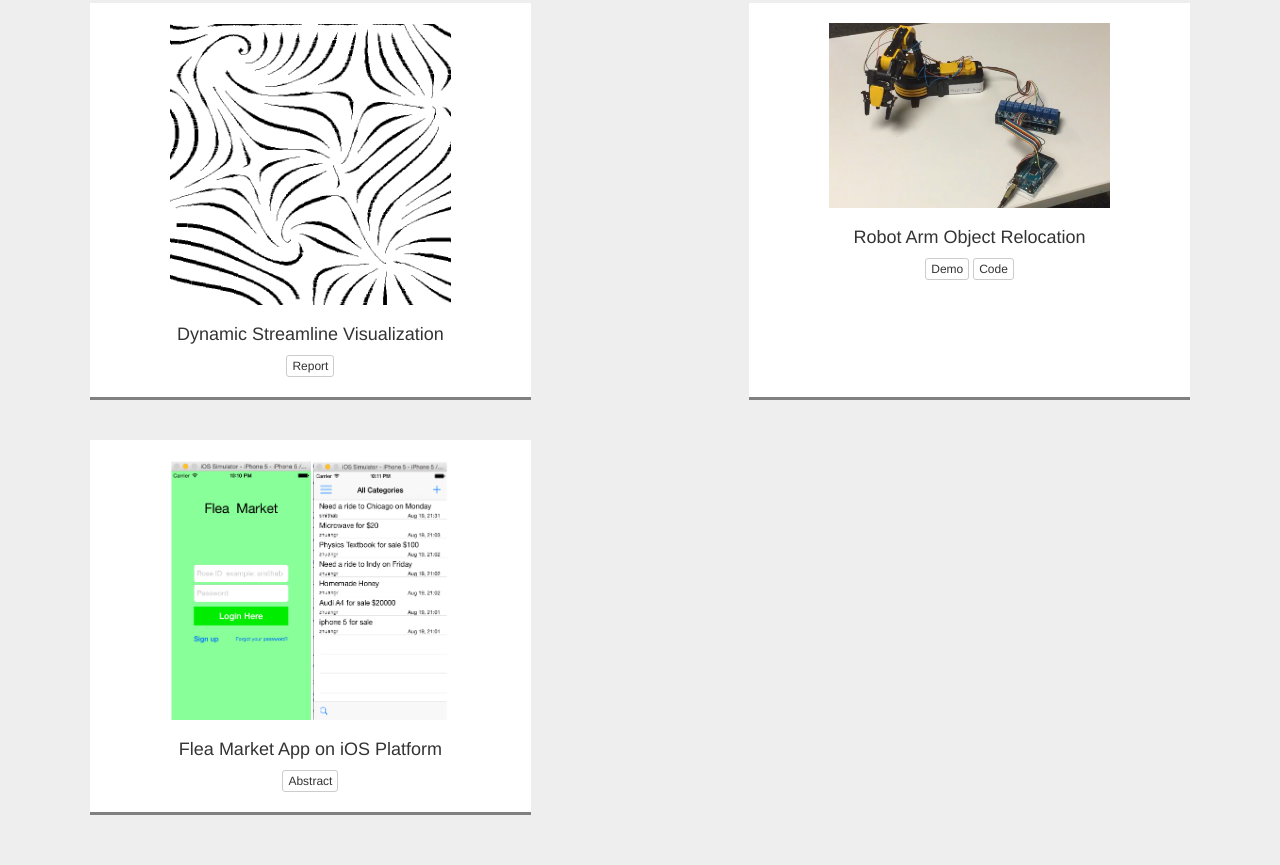
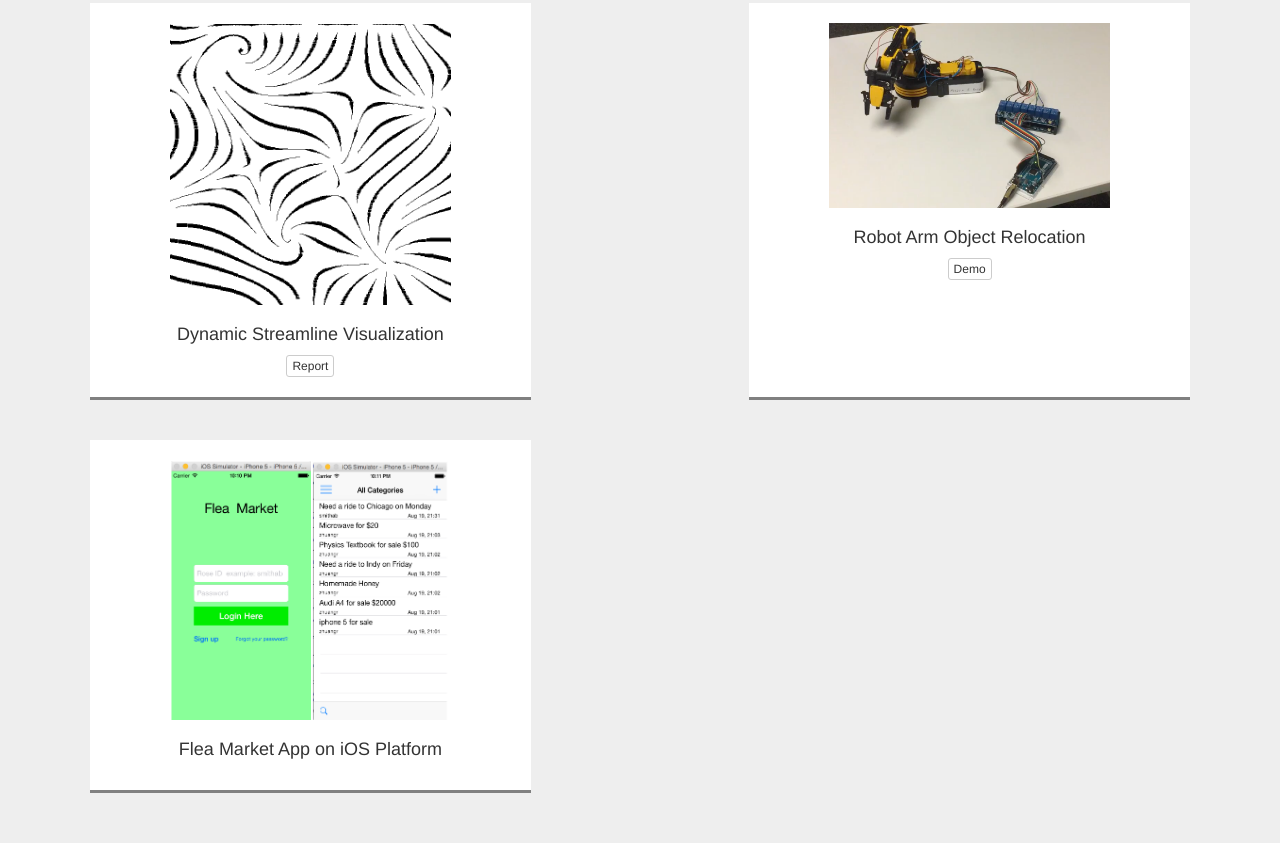
Before and after one commit to roryzh/roryzh.github.io, a plain HTML site: page index.html in a window 1280 px wide. Shown: the part 2340-3205 px from the top of the page. After the commit the page ends 3183 px from the top, so only its background shows below. Drawn offline with nearby package versions, Linux system fonts and the light colour scheme; a script that the page names is missing.

Commit message:
second change for index

```diff
--- a/index.html
+++ b/index.html
@@ -187,7 +187,7 @@ scrollspy function -->
             <h4>Robot Arm Object Relocation</h4>
             <div>
               <a class="btn btn-default btn-xs" target="_blank" href="https://www.youtube.com/watch?v=9L15uyuGvME">Demo</a>
-              <a class="btn btn-default btn-xs" target="_blank" href="https://github.com/d1ngn1gefe1/deepannotator">Code</a>
+
             </div>
           </div>
         </div>
@@ -201,7 +201,7 @@ scrollspy function -->
           <div class="project-text">
             <h4>Flea Market App on iOS Platform</h4>
             <div>
-              <a tabindex="0" class="btn btn-default btn-xs" role="button" data-toggle="popover" data-trigger="hover" data-placement="right" data-html="True" title="Abstract" data-content="An information exchange app for Rose students. Students can sign in with Rose ID and post information in the app. The posts will be sorted based on category. Student will be able to add pic and brief decription about the item.">Abstract</a>
+<!--              <a tabindex="0" class="btn btn-default btn-xs" role="button" data-toggle="popover" data-trigger="hover" data-placement="right" data-html="True" title="Abstract" data-content="An information exchange app for Rose students. Students can sign in with Rose ID and post information in the app. The posts will be sorted based on category. Student will be able to add pic and brief decription about the item.">Abstract</a>-->
             </div>
           </div>
         </div>
```
